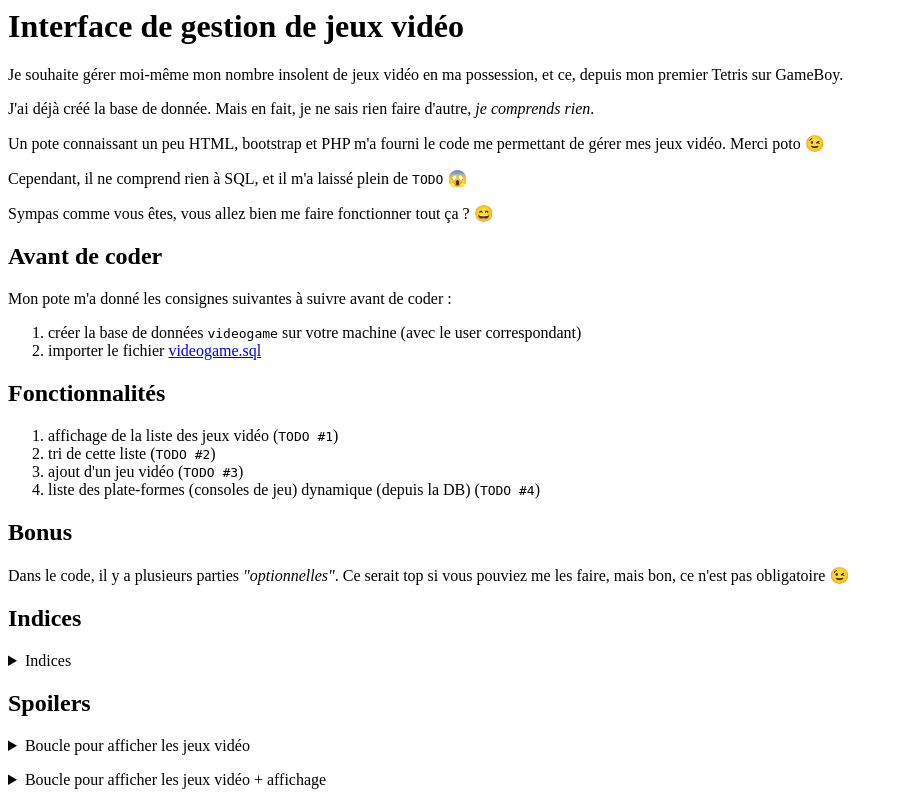
After one commit to ogasphere-portfolio/challenge-pdo-videogame, a PHP site: page /README.html in a window 1280 px wide. The commit adds this page. Shown: the whole page, without its empty margins (0-904 px from the left). Run offline with PHP 8.4, Linux system fonts and the light colour scheme.

Commit message:
add readme.html

```diff
--- /dev/null
+++ b/README.html
@@ -0,0 +1,54 @@
+<h1 id="interface-de-gestion-de-jeux-vidéo">Interface de gestion de jeux vidéo</h1>
+<p>Je souhaite gérer moi-même mon nombre insolent de jeux vidéo en ma possession, et ce, depuis mon premier Tetris sur GameBoy.</p>
+<p>J'ai déjà créé la base de donnée. Mais en fait, je ne sais rien faire d'autre, <em>je comprends rien</em>.</p>
+<p>Un pote connaissant un peu HTML, bootstrap et PHP m'a fourni le code me permettant de gérer mes jeux vidéo. Merci poto 😉</p>
+<p>Cependant, il ne comprend rien à SQL, et il m'a laissé plein de <code>TODO</code> 😱</p>
+<p>Sympas comme vous êtes, vous allez bien me faire fonctionner tout ça ? 😄</p>
+<h2 id="avant-de-coder">Avant de coder</h2>
+<p>Mon pote m'a donné les consignes suivantes à suivre avant de coder :</p>
+<ol>
+<li>créer la base de données <code>videogame</code> sur votre machine (avec le user correspondant)</li>
+<li>importer le fichier <a href="docs/videogame.sql">videogame.sql</a></li>
+</ol>
+<h2 id="fonctionnalités">Fonctionnalités</h2>
+<ol>
+<li>affichage de la liste des jeux vidéo (<code>TODO #1</code>)</li>
+<li>tri de cette liste (<code>TODO #2</code>)</li>
+<li>ajout d'un jeu vidéo (<code>TODO #3</code>)</li>
+<li>liste des plate-formes (consoles de jeu) dynamique (depuis la DB) (<code>TODO #4</code>)</li>
+</ol>
+<h2 id="bonus">Bonus</h2>
+<p>Dans le code, il y a plusieurs parties <em>"optionnelles"</em>. Ce serait top si vous pouviez me les faire, mais bon, ce n'est pas obligatoire 😉</p>
+<h2 id="indices">Indices</h2>
+<p><details><summary>Indices</summary></p>
+<ul>
+<li>ce challenge peut être considéré comme un <em>code "à trou"</em></li>
+<li>donc, avant de coder, il faut bien analyser et comprendre le code existant</li>
+<li>l'astuce, c'est de coder les fonctionnalités les unes après les autres grâce aux <code>TODO #x</code></li>
+</ul>
+<p></details></p>
+<h2 id="spoilers">Spoilers</h2>
+<p><details><summary>Boucle pour afficher les jeux vidéo</summary></p>
+<pre><code class="hljs php language-php"><span class="hljs-meta">&lt;?php</span> <span class="hljs-keyword">foreach</span> (<span class="hljs-variable">$videogameList</span> <span class="hljs-keyword">as</span> <span class="hljs-variable">$currentRow</span>) : <span class="hljs-meta">?&gt;</span>
+&lt;tr&gt;
+    &lt;td&gt;&lt;/td&gt;
+    &lt;td&gt;&lt;/td&gt;
+    &lt;td&gt;&lt;/td&gt;
+    &lt;td&gt;&lt;/td&gt;
+    &lt;td&gt;&lt;/td&gt;
+&lt;/tr&gt;
+<span class="hljs-meta">&lt;?php</span> <span class="hljs-keyword">endforeach</span>; <span class="hljs-meta">?&gt;</span>
+</code></pre>
+<p></details></p>
+<p><details><summary>Boucle pour afficher les jeux vidéo + affichage</summary></p>
+<pre><code class="hljs php language-php"><span class="hljs-meta">&lt;?php</span> <span class="hljs-keyword">foreach</span> (<span class="hljs-variable">$videogameList</span> <span class="hljs-keyword">as</span> <span class="hljs-variable">$currentRow</span>) : <span class="hljs-meta">?&gt;</span>
+&lt;tr&gt;
+    &lt;td&gt;<span class="hljs-meta">&lt;?=</span> <span class="hljs-variable">$currentRow</span>[<span class="hljs-string">&#x27;id&#x27;</span>] <span class="hljs-meta">?&gt;</span>&lt;/td&gt;
+    &lt;td&gt;<span class="hljs-meta">&lt;?=</span> <span class="hljs-variable">$currentRow</span>[<span class="hljs-string">&#x27;name&#x27;</span>] <span class="hljs-meta">?&gt;</span>&lt;/td&gt;
+    &lt;td&gt;<span class="hljs-meta">&lt;?=</span> <span class="hljs-variable">$currentRow</span>[<span class="hljs-string">&#x27;editor&#x27;</span>] <span class="hljs-meta">?&gt;</span>&lt;/td&gt;
+    &lt;td&gt;<span class="hljs-meta">&lt;?=</span> <span class="hljs-variable">$currentRow</span>[<span class="hljs-string">&#x27;release_date&#x27;</span>] <span class="hljs-meta">?&gt;</span>&lt;/td&gt;
+    &lt;td&gt;<span class="hljs-meta">&lt;?=</span> <span class="hljs-variable">$currentRow</span>[<span class="hljs-string">&#x27;????&#x27;</span>] <span class="hljs-meta">?&gt;</span>&lt;/td&gt;
+&lt;/tr&gt;
+<span class="hljs-meta">&lt;?php</span> <span class="hljs-keyword">endforeach</span>; <span class="hljs-meta">?&gt;</span>
+</code></pre>
+<p></details></p>
```
Also changed, not shown: inc/db.php (+5 -13 lines), index.php (+5 -12 lines).
